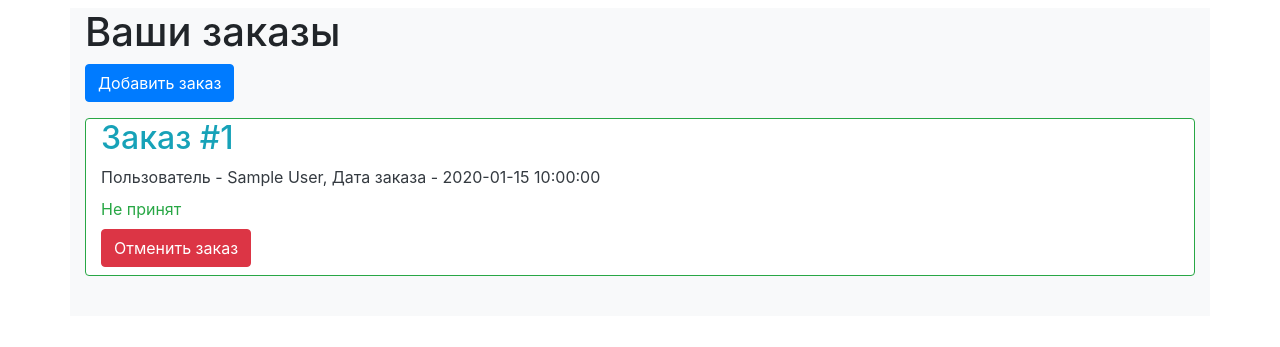
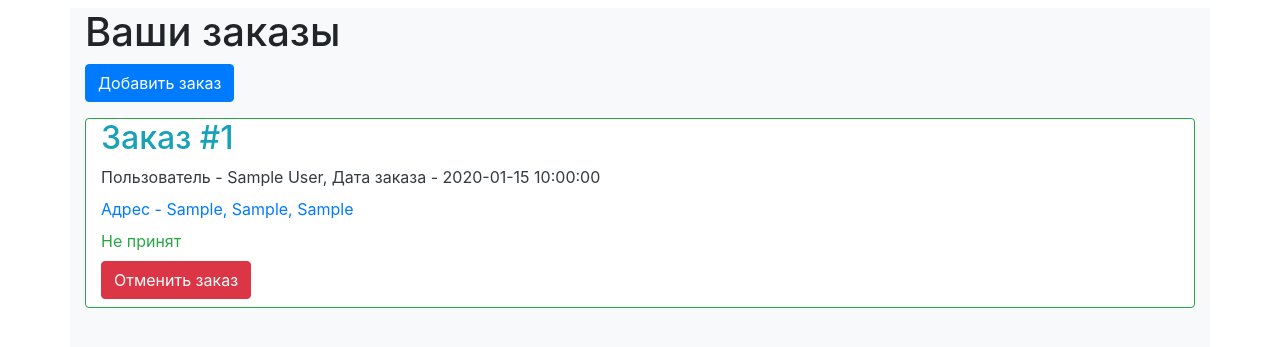
Before and after one commit to Consileri/Post_bot, a Flask app: page /orders in a window 1280 px wide. Shown: the part 58-405 px from the top of the page. Run offline with Flask 2, Linux system fonts and the light colour scheme; a user stored in the database is signed in; tables that the repository leaves empty hold one stand-in row (values such as "Sample post"); some libraries are stand-ins or nearby versions.

Commit message:
Update your_orders.html

```diff
--- a/templates/your_orders.html
+++ b/templates/your_orders.html
@@ -11,6 +11,9 @@
         <h2 class="text-info">Заказ #{{ loop.index }}</h2>
         <div class="text-dark mt-2">
             Пользователь - {{ item.user.name }}, Дата заказа - {{ item.created_date }}
+        </div>
+        <div class="text-primary mt-2">
+            Адрес - {{ item.country }}, {{ item.town }}, {{ item.house }}
         </div>
 
         <div class="text-success mt-2">
```
